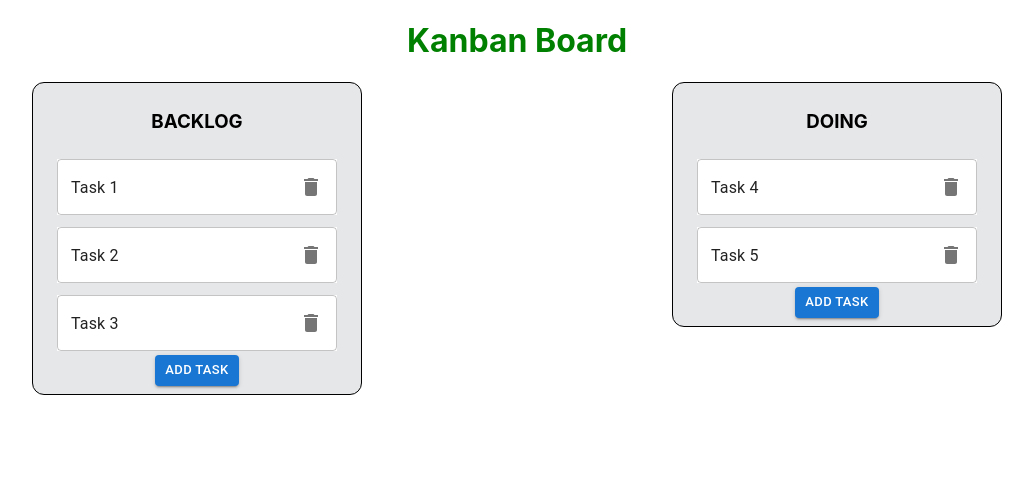
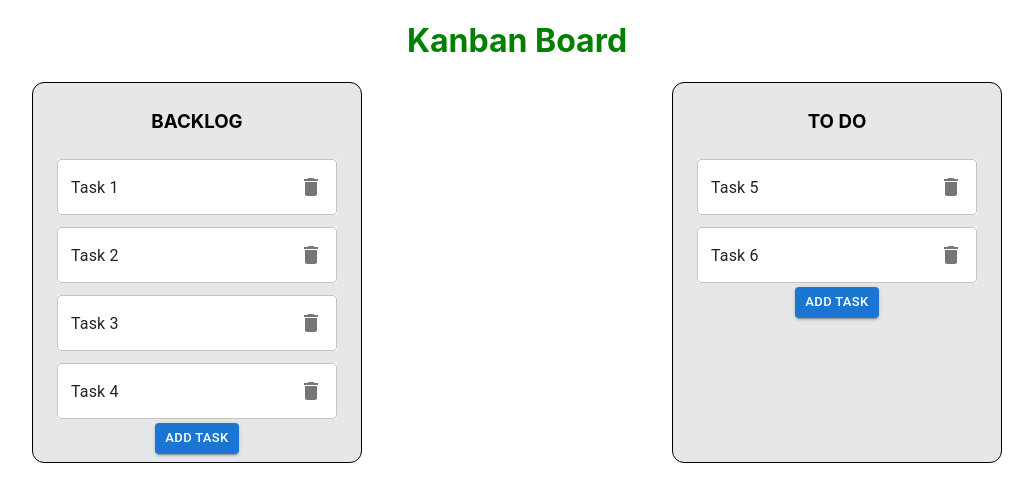
Before and after one commit to raquelsr/REACT-Kanban, a React (Create React App) app in the folder kanban-board/: page / in a window 1280 px wide. Shown: the top 502 px of the page, without its empty margins (123-1156 px from the left). Built offline with nearby package versions, Linux system fonts and the light colour scheme; data requests are answered from the project's data file.

Commit message:
First approach of dnd

```diff
--- a/kanban-board/db.json
+++ b/kanban-board/db.json
@@ -1,41 +1,22 @@
 {
+  "tasks": [
+    { "id": "task-1", "title": "Task 1" },
+    { "id": "task-2", "title": "Task 2" },
+    { "id": "task-3", "title": "Task 3" },
+    { "id": "task-4", "title": "Task 4" },
+    { "id": "task-5", "title": "Task 5" },
+    { "id": "task-6", "title": "Task 6" }
+  ],
   "columns": [
     {
-      "id": 1,
+      "id": "column-1",
       "title": "Backlog",
-      "taskList": [
-        {
-          "id": 1,
-          "title": "Task 1",
-          "description": "Task 1"
-        },
-        {
-          "id": 2,
-          "title": "Task 2",
-          "description": "Task 2"
-        },
-        {
-          "id": 3,
-          "title": "Task 3",
-          "description": "Task 3"
-        }
-      ]
+      "taskIdList": ["task-1", "task-2", "task-3", "task-4"]
     },
     {
-      "id": 2,
-      "title": "Doing",
-      "taskList": [
-        {
-          "id": 4,
-          "title": "Task 4",
-          "description": "Task 4"
-        },
-        {
-          "id": 5,
-          "title": "Task 5",
-          "description": "Task 5"
-        }
-      ]
+      "id": "column-2",
+      "title": "To do",
+      "taskIdList": ["task-5", "task-6"]
     }
   ]
 }
--- a/kanban-board/package.json
+++ b/kanban-board/package.json
@@ -12,6 +12,7 @@
     "@testing-library/user-event": "^13.5.0",
     "json-server": "^0.17.0",
     "react": "^17.0.2",
+    "react-beautiful-dnd": "^13.1.0",
     "react-dom": "^17.0.2",
     "react-scripts": "5.0.0",
     "web-vitals": "^2.1.4"
--- a/kanban-board/src/components/Board.js
+++ b/kanban-board/src/components/Board.js
@@ -1,26 +1,67 @@
 import { Box } from '@mui/system';
 import { useState, useEffect } from 'react';
 import { Column } from './Column';
+import { DragDropContext } from 'react-beautiful-dnd';
 
 const API_URL = 'http://localhost:3001';
 
 export const Board = () => {
   const [loading, setLoading] = useState(true);
   const [columnList, setColumnList] = useState([]);
+  const [taskList, setTaskList] = useState([]);
 
   useEffect(() => {
-    async function fetchColumns() {
-      try {
-        const response = await fetch(`${API_URL}/columns`);
-        const columnList = await response.json();
-        setColumnList(columnList);
+    async function fetchData() {
+      Promise.all([fetch(`${API_URL}/columns`), fetch(`${API_URL}/tasks`)])
+        .then((responses) =>
+          Promise.all(responses.map((response) => response.json())).then(
+            (data) => {
+              setColumnList(data[0]);
+              setTaskList(data[1]);
               setLoading(false);
-      } catch (e) {
-        console.log(e);
             }
+          )
+        )
+
+        .catch((e) => console.log(e));
     }
-    fetchColumns();
+    fetchData();
   }, []);
+
+  const onDragEnd = (result) => {
+    const { destination, source, draggableId } = result;
+    if (!destination) {
+      return;
+    }
+
+    if (
+      destination.droppableId === source.droppableId &&
+      destination.index === source.index
+    ) {
+      return;
+    }
+
+    const column = columnList.find(
+      (column) => column.id === source.droppableId
+    );
+    const task = column.taskIdList.find((task) => task === draggableId);
+    const newTaskList = Array.from(column.taskIdList);
+    newTaskList.splice(source.index, 1);
+    newTaskList.splice(destination.index, 0, task);
+
+    const newColumn = {
+      ...column,
+      taskIdList: newTaskList,
+    };
+
+    const index = columnList.findIndex((column) => column.id === newColumn.id);
+    const newColumnList = Array.from(columnList);
+    newColumnList.splice(index, 1);
+    newColumnList.splice(index, 0, newColumn);
+
+    setColumnList(newColumnList);
+    // Update API
+  };
 
   if (loading) {
     return <div>Loading...</div>;
@@ -36,13 +77,13 @@ export const Board = () => {
       }}
     >
       <h1>Kanban Board</h1>
+      <DragDropContext onDragEnd={onDragEnd}>
         <Box sx={{ display: 'flex', justifyContent: 'space-around' }}>
           {columnList.map((column) => (
-          <div key={column.id}>
-            <Column column={column} />
-          </div>
+            <Column key={column.id} column={column} taskList={taskList} />
           ))}
         </Box>
+      </DragDropContext>
     </Box>
   );
 };
--- a/kanban-board/src/components/Column.js
+++ b/kanban-board/src/components/Column.js
@@ -1,8 +1,16 @@
 import { Task } from './Task';
 import { Box } from '@mui/system';
 import { InputContainer } from './InputContainer';
+import { Droppable } from 'react-beautiful-dnd';
 
-export const Column = ({ column }) => {
+export const Column = ({ column, taskList }) => {
+  const taskValues = column.taskIdList.reduce((value, taskId) => {
+    const task = taskList.find((task) => task.id === taskId);
+    if (task) value.push(task);
+    return value;
+  }, []);
+
+  const dataColumn = { ...column, tasks: taskValues };
   return (
     <Box
       sx={{
@@ -17,11 +25,16 @@ export const Column = ({ column }) => {
       }}
     >
       <h3>{column.title}</h3>
-      {column.taskList.map((task) => (
-        <div key={task.id}>
-          <Task task={task} />
-        </div>
-      ))}
+      <Droppable droppableId={column.id}>
+        {(provided) => (
+          <div ref={provided.innerRef} {...provided.droppableProps}>
+            {dataColumn.tasks.map((task, index) => (
+              <Task key={task.id} task={task} index={index} />
+            ))}
+            {provided.placeholder}
+          </div>
+        )}
+      </Droppable>
       <InputContainer />
     </Box>
   );
--- a/kanban-board/src/components/Task.js
+++ b/kanban-board/src/components/Task.js
@@ -2,9 +2,17 @@ import * as React from 'react';
 import TextField from '@mui/material/TextField';
 import InputAdornment from '@mui/material/InputAdornment';
 import DeleteIcon from '@mui/icons-material/Delete';
+import { Draggable } from 'react-beautiful-dnd';
 
-export const Task = ({ task }) => {
+export const Task = ({ task, index }) => {
   return (
+    <Draggable draggableId={task.id} index={index}>
+      {(provided) => (
+        <div
+          ref={provided.innerRef}
+          {...provided.dragHandleProps}
+          {...provided.draggableProps}
+        >
           <TextField
             id="outlined-basic"
             variant="outlined"
@@ -20,5 +28,8 @@ export const Task = ({ task }) => {
               ),
             }}
           />
+        </div>
+      )}
+    </Draggable>
   );
 };
```
Also changed, not shown: 1 other file (tests, documents, lock files or other folders). Lines whose indentation alone changed are shown as unchanged.
